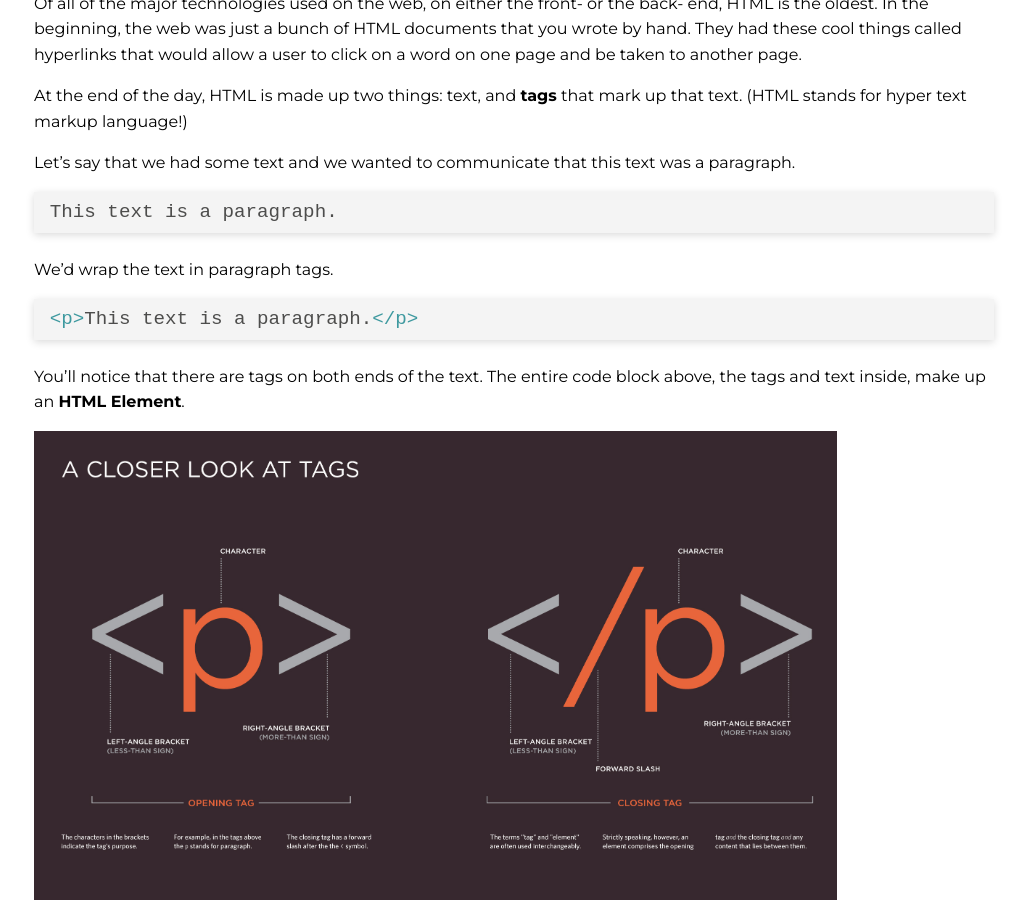
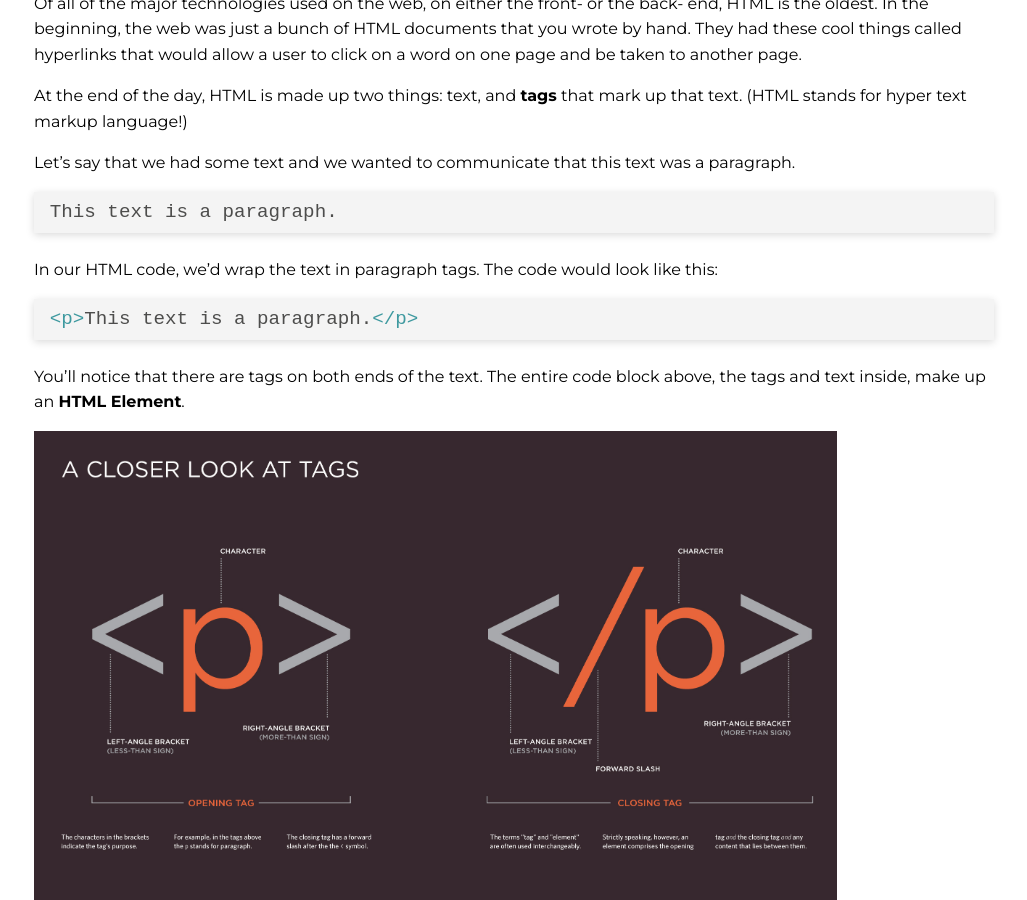
Before and after one commit to ameseee/kwk-curriculum-site, a Jekyll site: the page built from web-app/lessons/html-intro/index.md, in a window 1280 px wide and 900 px high, scrolled down 772 px. Shown: the whole window, without its empty margins (126-1153 px from the left). Built offline with Jekyll 4.4.1, drawn with Linux system fonts in a browser that asks for light colours; nearby versions of some CDN libraries.

Commit message:
Clarify what code snippet is regarding

````diff
--- a/web-app/lessons/html-intro/index.md
+++ b/web-app/lessons/html-intro/index.md
@@ -32,7 +32,7 @@ Let’s say that we had some text and we wanted to communicate that this text wa
 This text is a paragraph.
 ```
 
-We’d wrap the text in paragraph tags.
+In our HTML code, we’d wrap the text in paragraph tags. The code would look like this:
 
 ```html
 <p>This text is a paragraph.</p>
````
